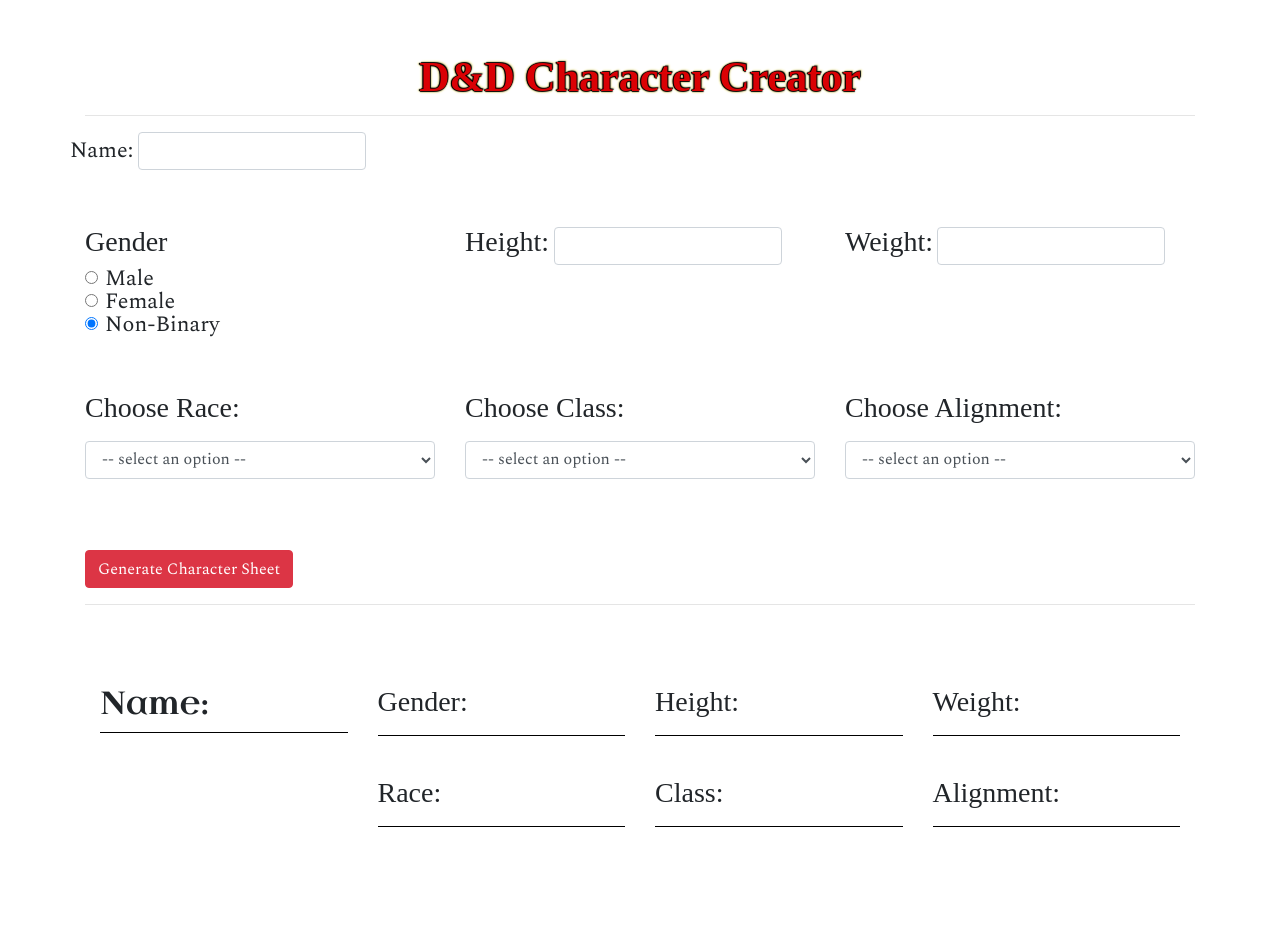
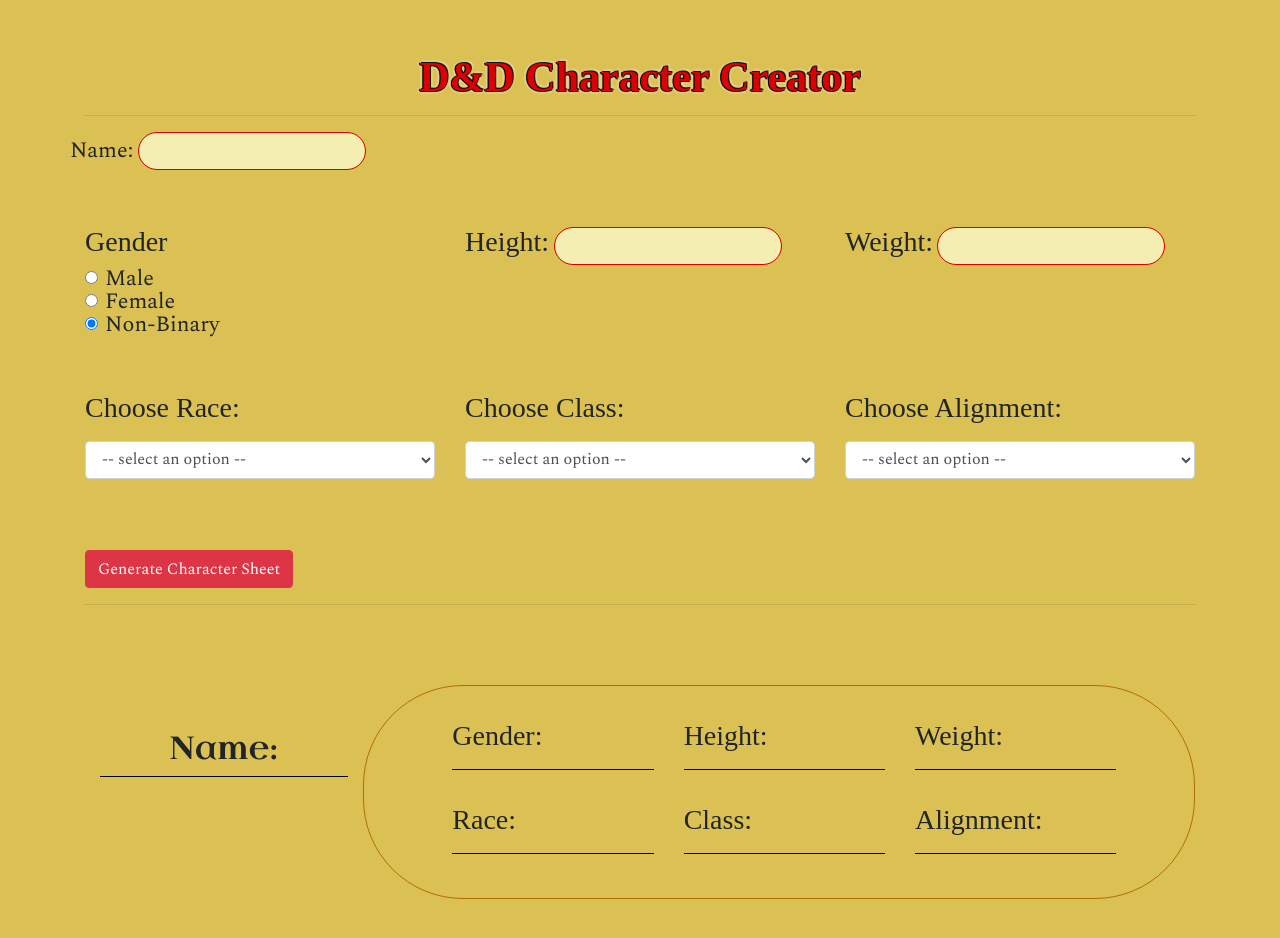
Before and after one commit to swampcamel/character-sheet, a plain HTML site: page index.html in a window 1280 px wide. Drawn offline with nearby package versions, Linux system fonts and the light colour scheme; a web font is replaced by a local one.

Commit message:
add additional css border and padding styles.

```diff
--- a/css/styles.css
+++ b/css/styles.css
@@ -7,6 +7,7 @@
   font-family: 'Spectral', serif;
   font-size: 18px;
   line-height: 19px;
+  background-color: #DBC053;
 }
 
 h3, h4, h5, h6 {
@@ -49,3 +50,34 @@
 .underline {
   border-bottom: 1px solid #000;
 }
+
+.col-9 {
+  padding-top: 3%;
+  padding-bottom: 1%;
+  padding-left: 8%;
+  padding-right: 7%;
+  border: #B26D03 solid 1px;
+  -webkit-border-radius: 100px;
+  -webkit-border-bottom-right-radius: 100px;
+  -webkit-border-bottom-left-radius: 100px;
+  -moz-border-radius: 100px;
+  -moz-border-radius-bottomright: 100px;
+  -moz-border-radius-bottomleft: 100px;
+  border-radius: 100px;
+  border-bottom-right-radius: 100px;
+  border-bottom-left-radius: 100px;
+}
+
+.cname {
+  padding-top: 4%;
+  text-align: center;
+}
+
+input[type=text], select, textarea {
+    width: 50%;
+    padding: 12px;
+    border: 1px solid #DA0104;
+    border-radius: 30px;
+    background-color: #F4EEB2;
+    resize: horizontal;
+}
--- a/index.html
+++ b/index.html
@@ -117,7 +117,7 @@
     <hr>
     <div id="sheet" class="container">
       <div class="row">
-        <div class="col col-3">
+        <div class="col col-3 cname">
           <h2>Name: </h2>
           <div class="underline" id="c-name">
           </div>
```
